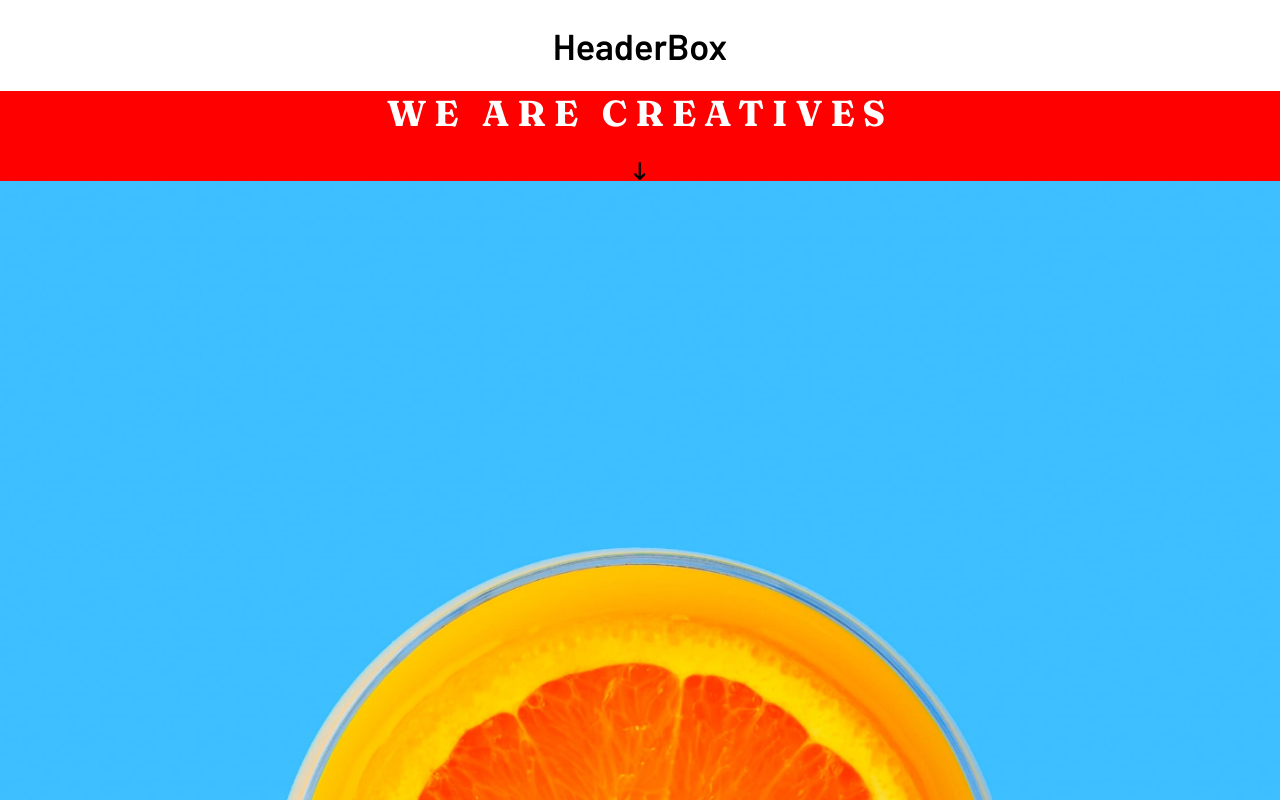
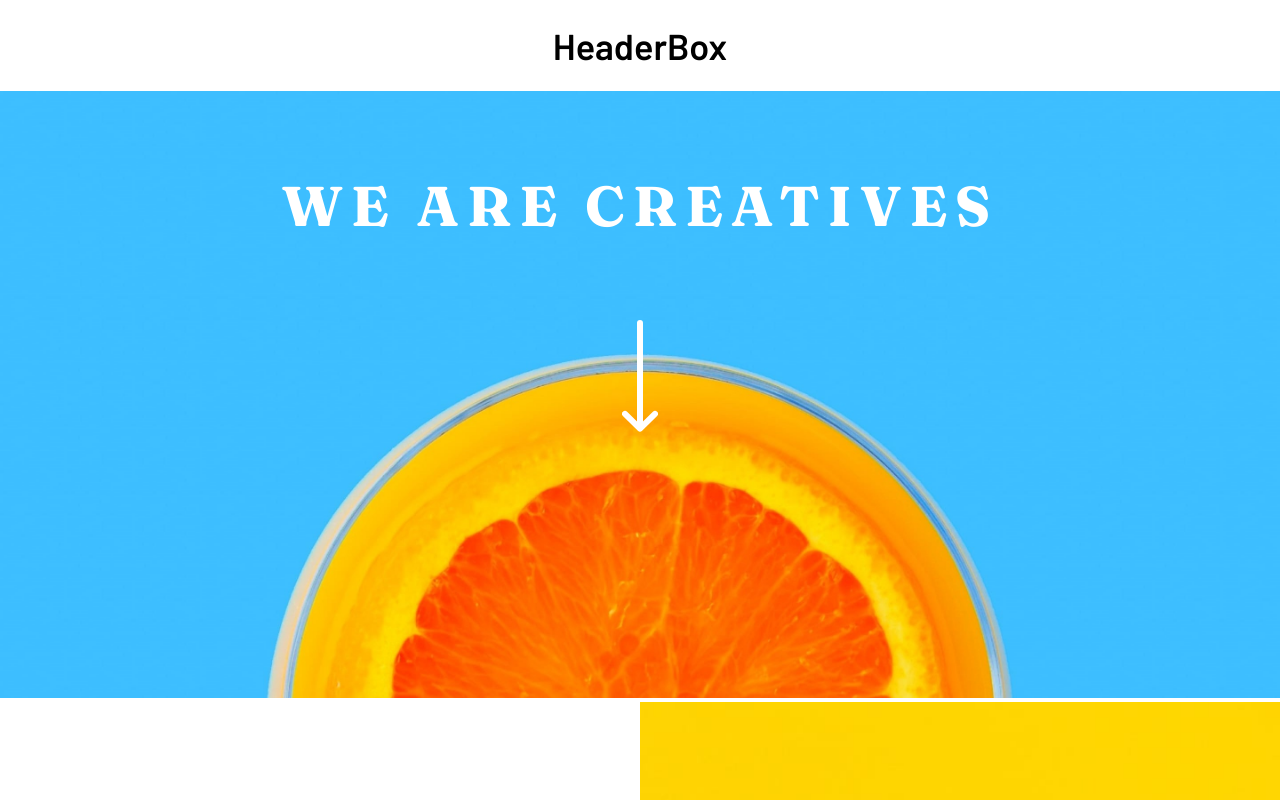
Before and after one commit to annaluizacamargo/sunnyside, a React (Create React App) app: page / in a window 1280 px wide. Shown: the top 800 px of the page. Built offline with nearby package versions, Linux system fonts and the light colour scheme.

Commit message:
style(BoxLogo): edit style

```diff
--- a/src/containers/box_logo/index.js
+++ b/src/containers/box_logo/index.js
@@ -1,13 +1,12 @@
 import './style.css';
-import { FontAwesomeIcon } from '@fortawesome/react-fontawesome';
-import { faArrowDownLong } from '@fortawesome/free-solid-svg-icons';
-
 
 const BoxLogo = () => {
     return (
         <div className='box-logo'>
-            <h1>We are creatives</h1>
-            <FontAwesomeIcon icon={faArrowDownLong} />
+            <div>
+                <h1>We are creatives</h1>
+                <img src='../../../images/icon-arrow-down.svg' className='icon'></img>
+            </div>
             <img src='../../../images/desktop/image-header.jpg'></img>
         </div>
     );
--- a/src/containers/box_logo/style.css
+++ b/src/containers/box_logo/style.css
@@ -1,6 +1,6 @@
-.box-logo {
-    background-color: red;
-
+.box-logo div {
+    position: absolute;
+    width: 100%;
 }
 
 .box-logo h1 {
@@ -8,6 +8,14 @@
     color: var(--white);
     text-transform: uppercase;
     letter-spacing: 0.5rem;
+    margin: 5rem 0;
+    font-size: 3.5rem;
+}
+
+.box-logo img.icon {
+    height: 7rem;
+    width: fit-content;
+    color: var(--white);
 }
 
 .box-logo img {
```
Also changed, not shown: public/images/desktop/image-header.jpg.
